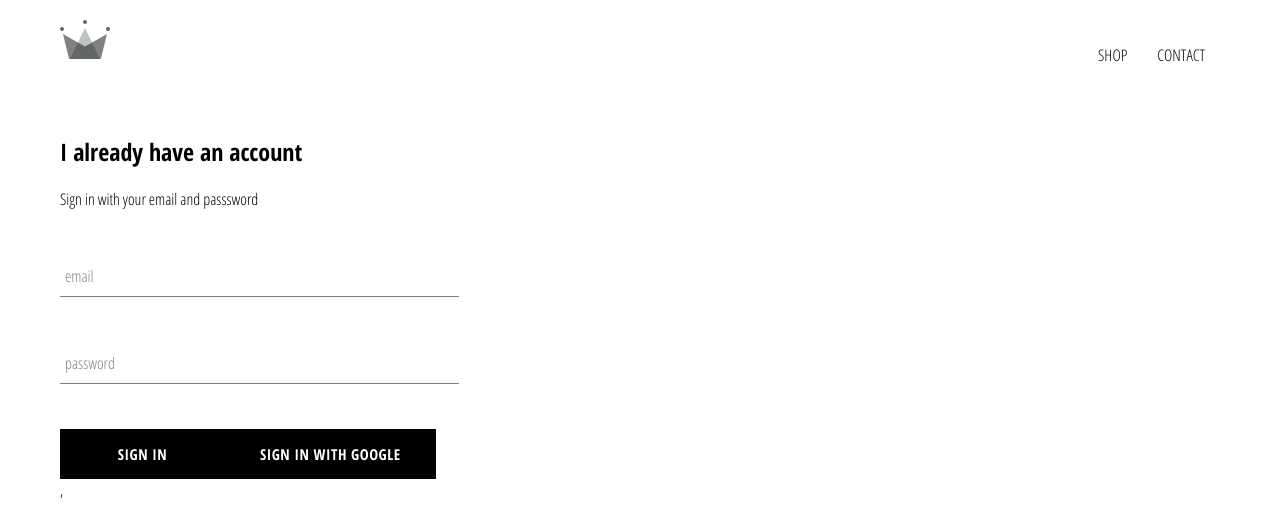
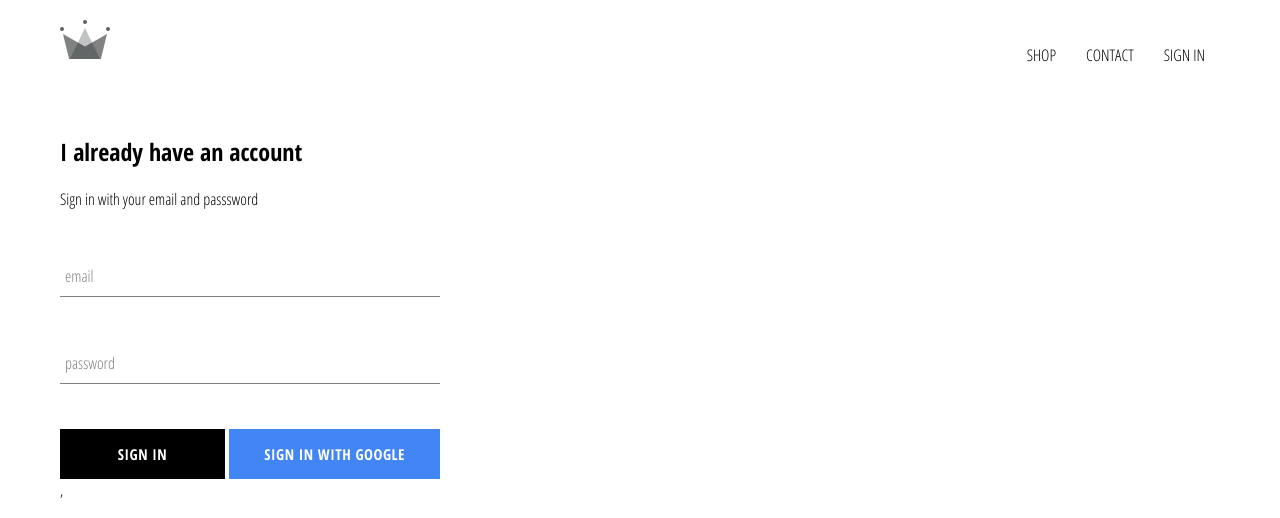
Before and after one commit to rizalaji1st/clothing-ecommerce, a React (Create React App) app: page /sign-in in a window 1280 px wide. Shown: the top 518 px of the page. Built offline with nearby package versions, Linux system fonts and the light colour scheme; no server answers.

Commit message:
Menambah sign in dan sign out pada firebase

```diff
--- a/src/App.css
+++ b/src/App.css
@@ -1,9 +1,13 @@
-body{
-    font-family: 'Open Sans Condensed';
-    padding: 20px 60px;
+body {
+  font-family: "Open Sans Condensed";
+  padding: 20px 60px;
 }
 
 a {
-    text-decoration: none;
-    color: black;
+  text-decoration: none;
+  color: black;
 }
+
+* {
+  box-sizing: border-box;
+}
--- a/src/App.js
+++ b/src/App.js
@@ -1,20 +1,44 @@
 import React from "react";
-import {Route, Switch} from "react-router-dom";
+import { Route, Switch } from "react-router-dom";
 import "./App.css";
 import HomePage from "./pages/homepage/homepage.component";
 import ShopPage from "./pages/shop/shop.component";
 import SignInAndSignUpPage from "./pages/sign-in-and-sign-up/sign-in-and-sign-up.component";
 import Header from "./components/header/header.component";
+import { auth } from "./firebase/firebase.utils";
 
-function App() {
-  return <div>
-    <Header/>
-    <Switch>
-      <Route exact path='/' component={HomePage} />
-      <Route path='/shop' component={ShopPage} />
-      <Route path='/sign-in' component={SignInAndSignUpPage} />
-    </Switch>
-  </div>;
+class App extends React.Component {
+  constructor() {
+    super();
+    this.state = {
+      currentUser: null,
+    };
+  }
+
+  unsubscribeFromAuth = null;
+
+  componentDidMount() {
+    this.unsubscribeFromAuth = auth.onAuthStateChanged((user) => {
+      this.setState({ currentUser: user });
+    });
+  }
+
+  componentWillUnmount() {
+    this.unsubscribeFromAuth();
+  }
+
+  render() {
+    return (
+      <div>
+        <Header currentUser={this.state.currentUser} />
+        <Switch>
+          <Route exact path="/" component={HomePage} />
+          <Route path="/shop" component={ShopPage} />
+          <Route path="/sign-in" component={SignInAndSignUpPage} />
+        </Switch>
+      </div>
+    );
+  }
 }
 
 export default App;
--- a/src/components/custom-button/custom-button.component.jsx
+++ b/src/components/custom-button/custom-button.component.jsx
@@ -1,11 +1,14 @@
 import React from "react";
 
-import './custom-button.style.scss';
+import "./custom-button.style.scss";
 
-const CustomButton = ({children, ...otherProps}) => (
-    <button className="custom-button" {...otherProps}>
-        {children}
-    </button>
+const CustomButton = ({ children, isGoogleSignIn, ...otherProps }) => (
+  <button
+    className={`${isGoogleSignIn ? "google-sign-in" : ""} custom-button`}
+    {...otherProps}
+  >
+    {children}
+  </button>
 );
 
 export default CustomButton;
--- a/src/components/custom-button/custom-button.style.scss
+++ b/src/components/custom-button/custom-button.style.scss
@@ -19,4 +19,14 @@
       color: black;
       border: 1px solid black;
     }
+
+    &.google-sign-in{
+      background-color: #4285f4;
+      color: white;
+
+      &:hover{
+        background-color: #357ae8;
+        border: none;
+      }
+    }
   }
--- a/src/components/header/header.component.jsx
+++ b/src/components/header/header.component.jsx
@@ -1,10 +1,11 @@
 import React from "react";
 import { Link } from "react-router-dom";
+import { auth } from "../../firebase/firebase.utils";
 import { ReactComponent as Logo } from "../../assets/crown.svg";
 
 import "./header.style.scss";
 
-const Header = () => (
+const Header = ({ currentUser }) => (
   <div className="header">
     <Link to="/">
       <Logo className="logo" />
@@ -16,6 +17,15 @@ const Header = () => (
       <Link className="option" to="/contact">
         CONTACT
       </Link>
+      {currentUser ? (
+        <div className="option" onClick={() => auth.signOut()}>
+          SIGN OUT
+        </div>
+      ) : (
+        <Link className="option" to="/sign-in">
+          SIGN IN
+        </Link>
+      )}
     </div>
   </div>
 );
--- a/src/components/header/header.style.scss
+++ b/src/components/header/header.style.scss
@@ -20,6 +20,7 @@
 
       .option {
         padding: 10px 15px;
+        cursor: pointer;
       }
     }
   }
--- a/src/components/sign-in/sign-in.component.jsx
+++ b/src/components/sign-in/sign-in.component.jsx
@@ -51,8 +51,12 @@ class SignIn extends React.Component {
             value={this.state.password}
             required
           />
-          <CustomButton type="submit">SIGN IN</CustomButton>
-          <CustomButton onClick={signInWithGoogle}>Sign In With Google</CustomButton>
+          <div className="buttons">
+            <CustomButton type="submit">SIGN IN</CustomButton>
+            <CustomButton onClick={signInWithGoogle} isGoogleSignIn>
+              Sign In With Google
+            </CustomButton>
+          </div>
         </form>
       </div>
     );
--- a/src/components/sign-in/sign-in.style.scss
+++ b/src/components/sign-in/sign-in.style.scss
@@ -1,9 +1,14 @@
 .sign-in{
-    width: 30vw;
+    width: 380px;
     display: flex;
     flex-direction: column;
 
     .title{
-        margin: 10px;
+        margin: 10px 0;
+    }
+
+    .buttons{
+        display: flex;
+        justify-content: space-between;
     }
 }
```
